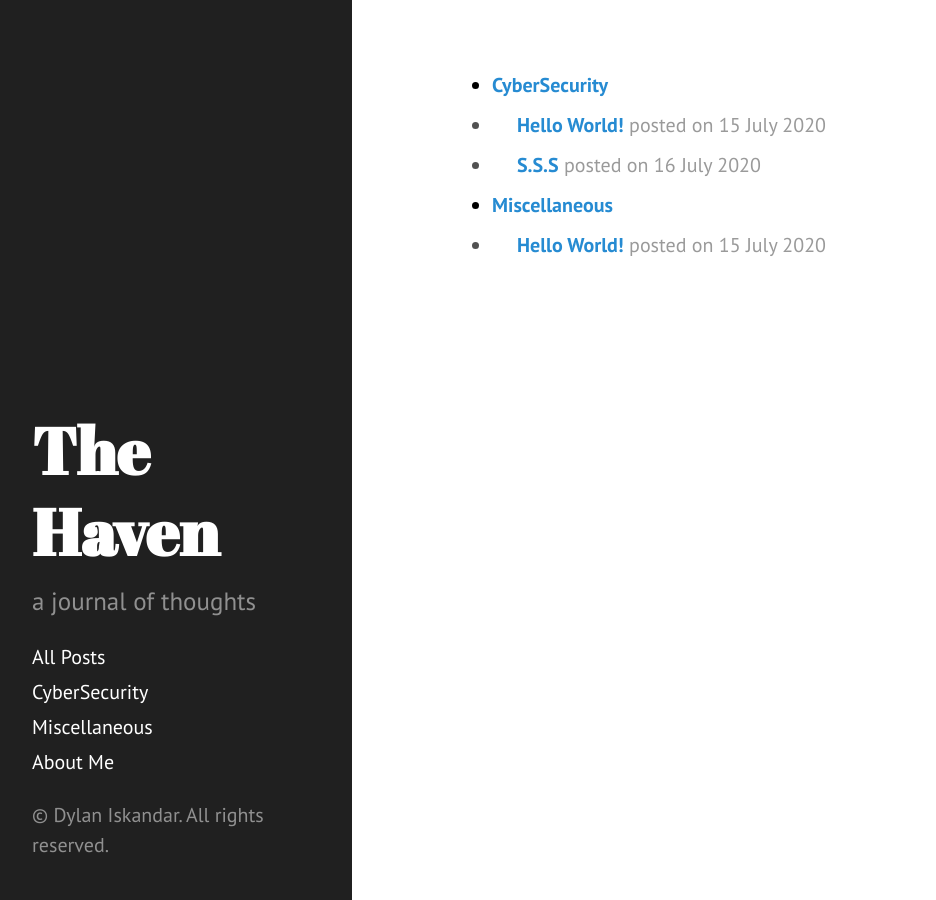
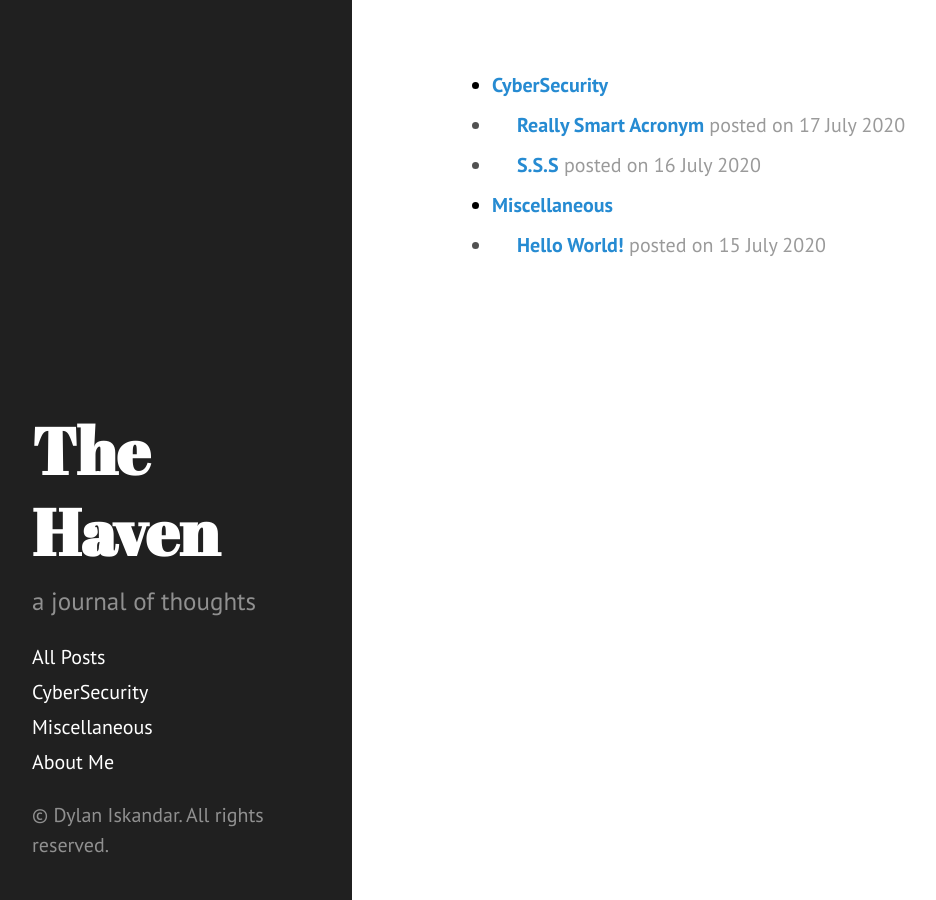
Before and after one commit to mayuridev/myblog, a Jekyll site: the page allposts.html, which Jekyll copies as it is, in a window 1280 px wide. Shown: the whole page, without its empty margins (8-944 px from the left). Built offline with Jekyll 4.4.1, drawn with Linux system fonts in a browser that asks for light colours.

Commit message:
fixed added rsa to allposts

```diff
--- a/allposts.html
+++ b/allposts.html
@@ -60,7 +60,7 @@
 
     <div id="cybersec">
         <li style="color:black;"><span class="post-date"><b><a href="/cybersec.html">CyberSecurity</a></b></span></li>
-        <li style="text-indent: 25px"><span class="post-date"><b><a href="/2020/07/15/Hello-World!/">Hello World!</a></b> posted on 15 July 2020</span></li>
+        <li style="text-indent: 25px"><span class="post-date"><b><a href="/2020/07/17/Really-Smart-Acronym/">Really Smart Acronym</a></b> posted on 17 July 2020</span></li>
         <li style="text-indent: 25px"><span class="post-date"><b><a href="/2020/07/16/SSS/">S.S.S</a></b> posted on 16 July 2020</span></li>
     </div>
 
```
